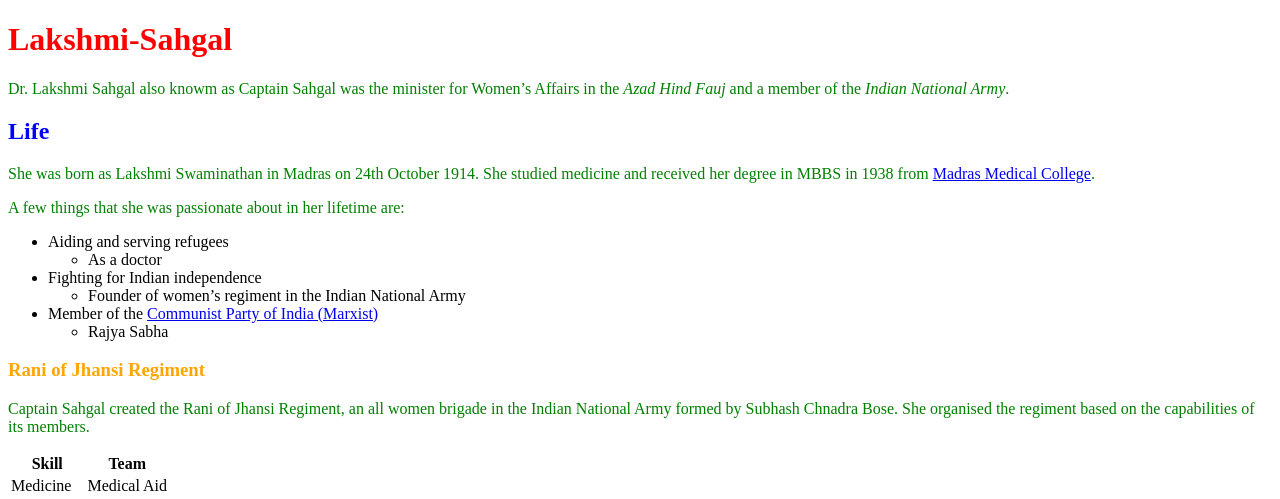
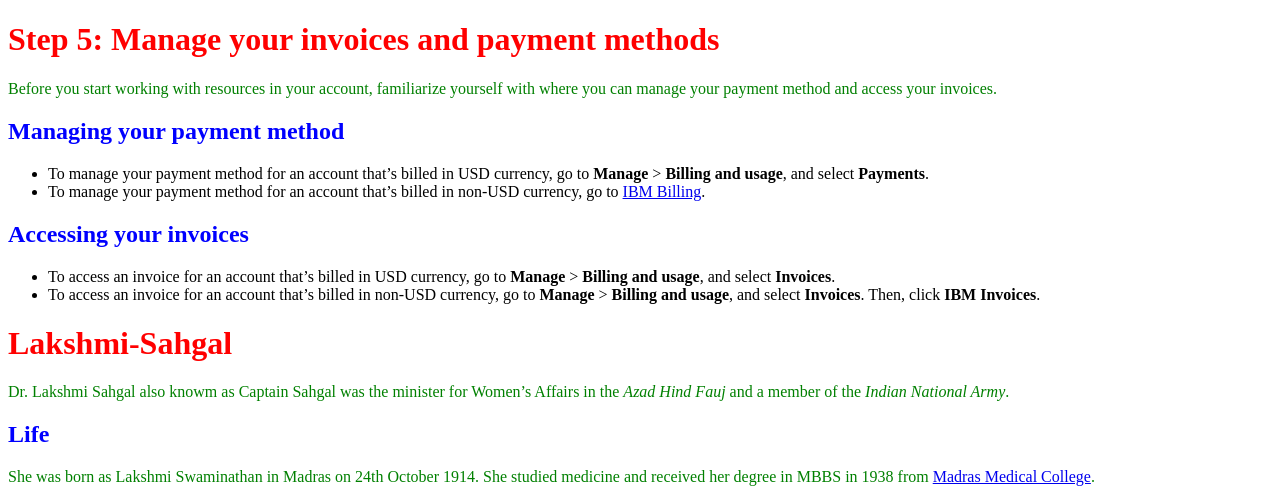
Before and after one commit to sahitir/Trends-in-TWT, a Jekyll site: the page built from index.md, in a window 1280 px wide. Shown: the top 499 px of the page. Built offline with Jekyll 4.4.1, drawn with Linux system fonts in a browser that asks for light colours.

Commit message:
Assignment

```diff
--- a/index.md
+++ b/index.md
@@ -4,6 +4,20 @@ layout: demo_file
 ---
 
 <!--- Markdown command trials --->
+
+# Step 5: Manage your invoices and payment methods
+
+Before you start working with resources in your account, familiarize yourself with where you can manage your payment method and access your invoices.
+
+## Managing your payment method
+
+- To manage your payment method for an account that's billed in USD currency, go to **Manage** > **Billing and usage**, and select **Payments**.
+- To manage your payment method for an account that's billed in non-USD currency, go to [IBM Billing](https://login.ibm.com/authsvc/mtfim/sps/authsvc?PolicyId=urn:ibm:security:authentication:asf:basicldapuser&Target=https%3A%2F%2Flogin.ibm.com%2Foidc%2Fendpoint%2Fdefault%2Fauthorize%3FqsId%3D7b2c268f-45be-4f88-9887-debcdf801341%26client_id%3DMyIBMDallasProdCI).
+
+## Accessing your invoices
+
+- To access an invoice for an account that's billed in USD currency, go to **Manage** > **Billing and usage**, and select **Invoices**.
+- To access an invoice for an account that's billed in non-USD currency, go to **Manage** > **Billing and usage**, and select **Invoices**. Then, click **IBM Invoices**.
 
 
 # Lakshmi-Sahgal
```
